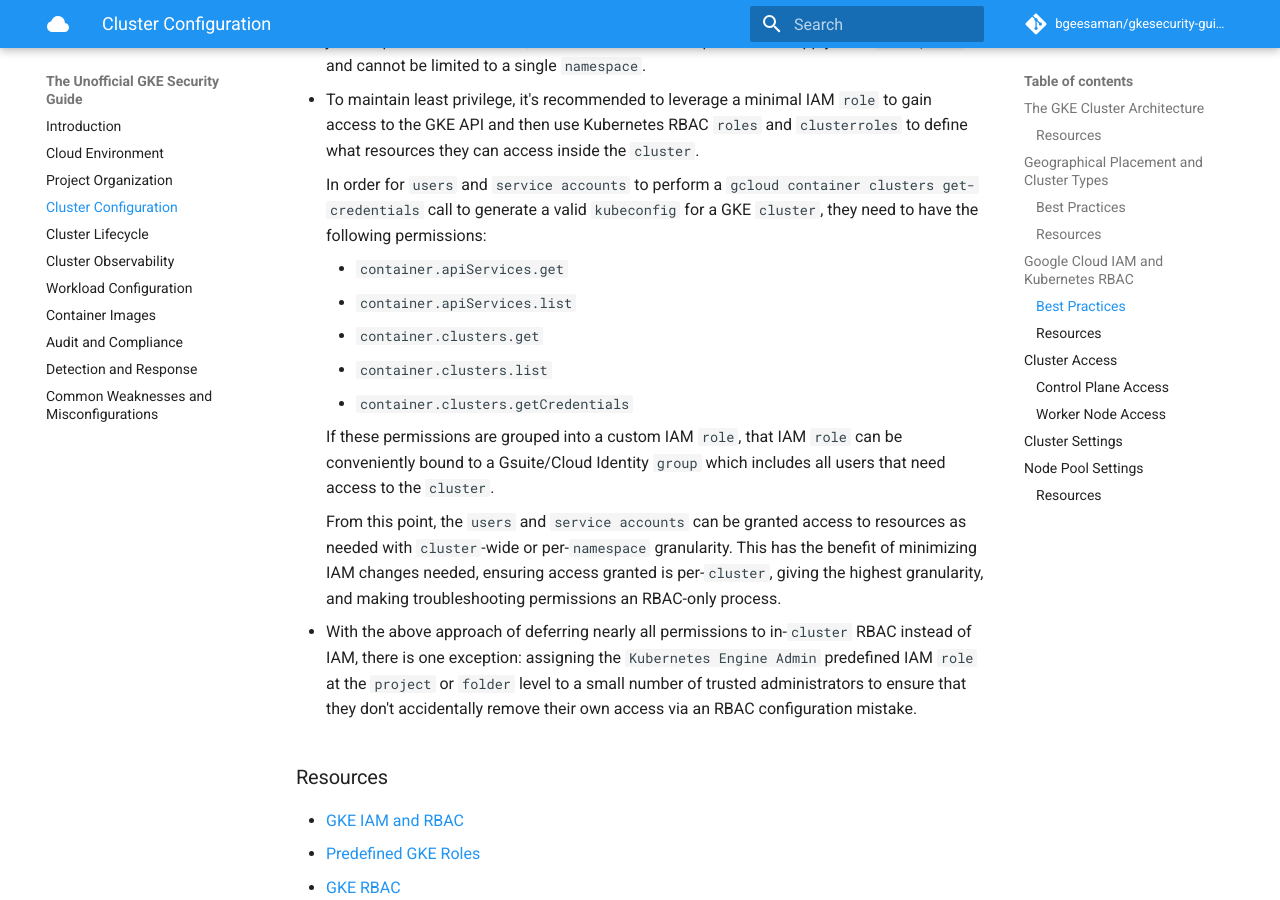
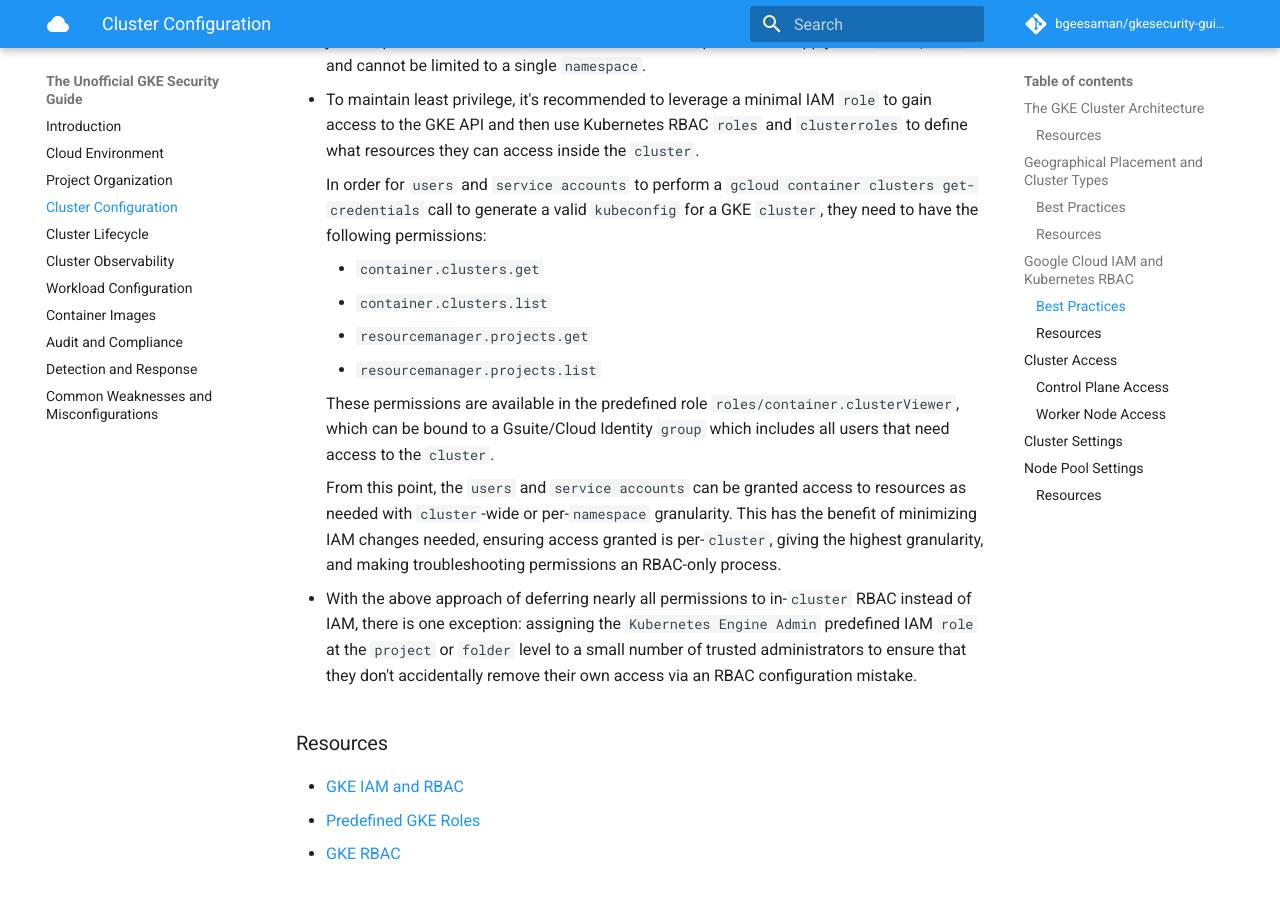
Before and after one commit to bgeesaman/gkesecurity-guide, an MkDocs documentation site: the page built from docs/cluster_configuration.md, in a window 1280 px wide and 900 px high, scrolled down 3487 px. Built offline with MkDocs 1.6.1 and Material for MkDocs 9.7.7, drawn with Linux system fonts in a browser that asks for light colours; comment, search, counter and statistics services are not loaded.

Commit message:
The clusterViewer role is enough to execute get-credentials
GKE provides a predefined IAM role (roles/container.clusterViewer)
that is sufficient to execute `gcloud container clusters
get-credentials` against a cluster, assuming that the user is using
standard Google authentication against their cluster.

In particular, the `getCredentials` permission is *not* needed unless
you are trying to use basic auth or client cert authentication to the
cluster, which no one should be doing.  (Client cert, despite its
appealing name, refers to a *single*, predefined client cert that was
originally used for bootstrapping authentication to a cluster).

For most users, all `gcloud container clusters get-credentials` does
is:
  * Fetch the cluster object from the GKE API, and take note of the
  apiserver's certificate.
  * Write the certificate and the gcloud auth helper into a new
  kubeconfig entry.

When actually authenticating to the cluster, gcloud will use the
configured credential helper to get a Google OAuth access token and
send it to the cluster, where the IAM authorizer will verify it.

```diff
--- a/docs/cluster_configuration.md
+++ b/docs/cluster_configuration.md
@@ -79,13 +79,12 @@
 
     In order for `users` and `service accounts` to perform a `gcloud container clusters get-credentials` call to generate a valid `kubeconfig` for a GKE `cluster`, they need to have the following permissions:
 
-    * `container.apiServices.get`
-    * `container.apiServices.list`
     * `container.clusters.get`
     * `container.clusters.list`
-    * `container.clusters.getCredentials`
+    * `resourcemanager.projects.get`
+    * `resourcemanager.projects.list`
 
-    If these permissions are grouped into a custom IAM `role`, that IAM `role` can be conveniently bound to a Gsuite/Cloud Identity `group` which includes all users that need access to the `cluster`.
+    These permissions are available in the predefined role `roles/container.clusterViewer`, which can be bound to a Gsuite/Cloud Identity `group` which includes all users that need access to the `cluster`.
 
     From this point, the `users` and `service accounts` can be granted access to resources as needed with `cluster`-wide or per-`namespace` granularity.  This has the benefit of minimizing IAM changes needed, ensuring access granted is per-`cluster`, giving the highest granularity, and making troubleshooting permissions an RBAC-only process.
 
```
